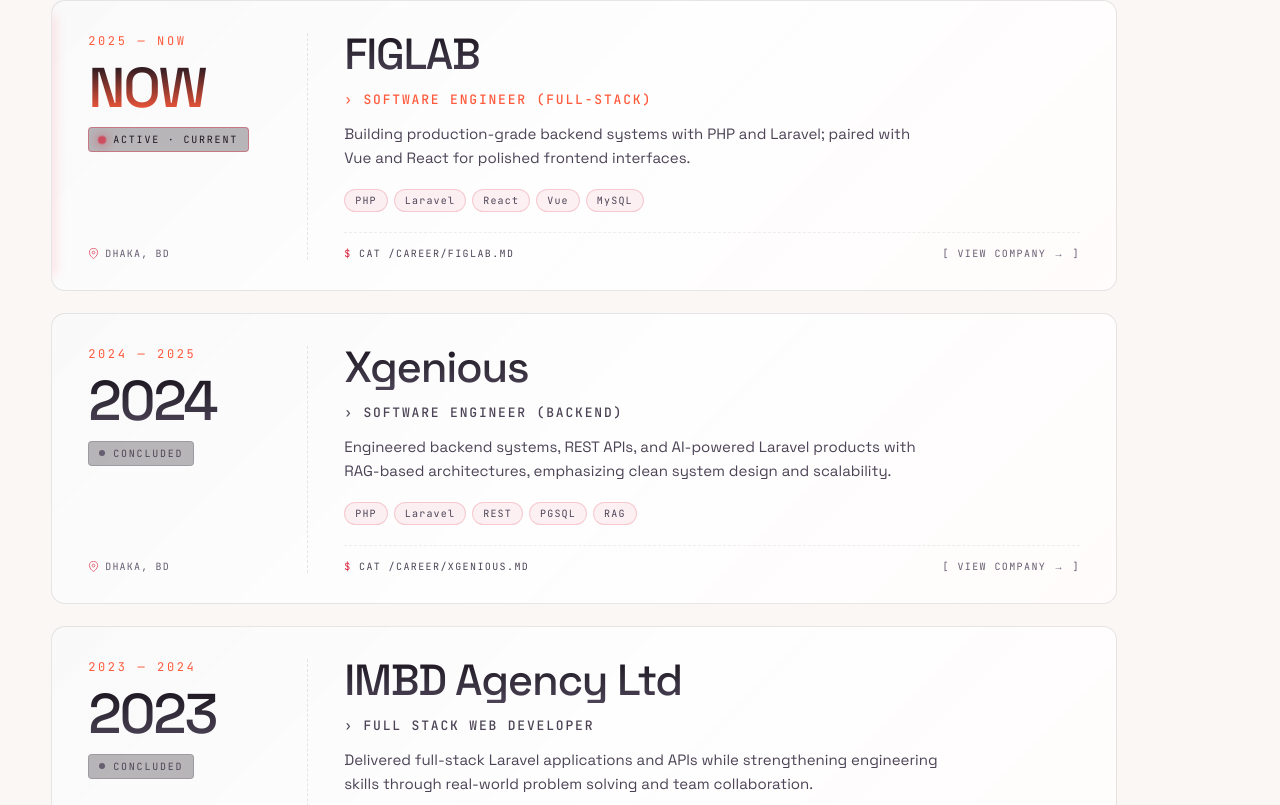
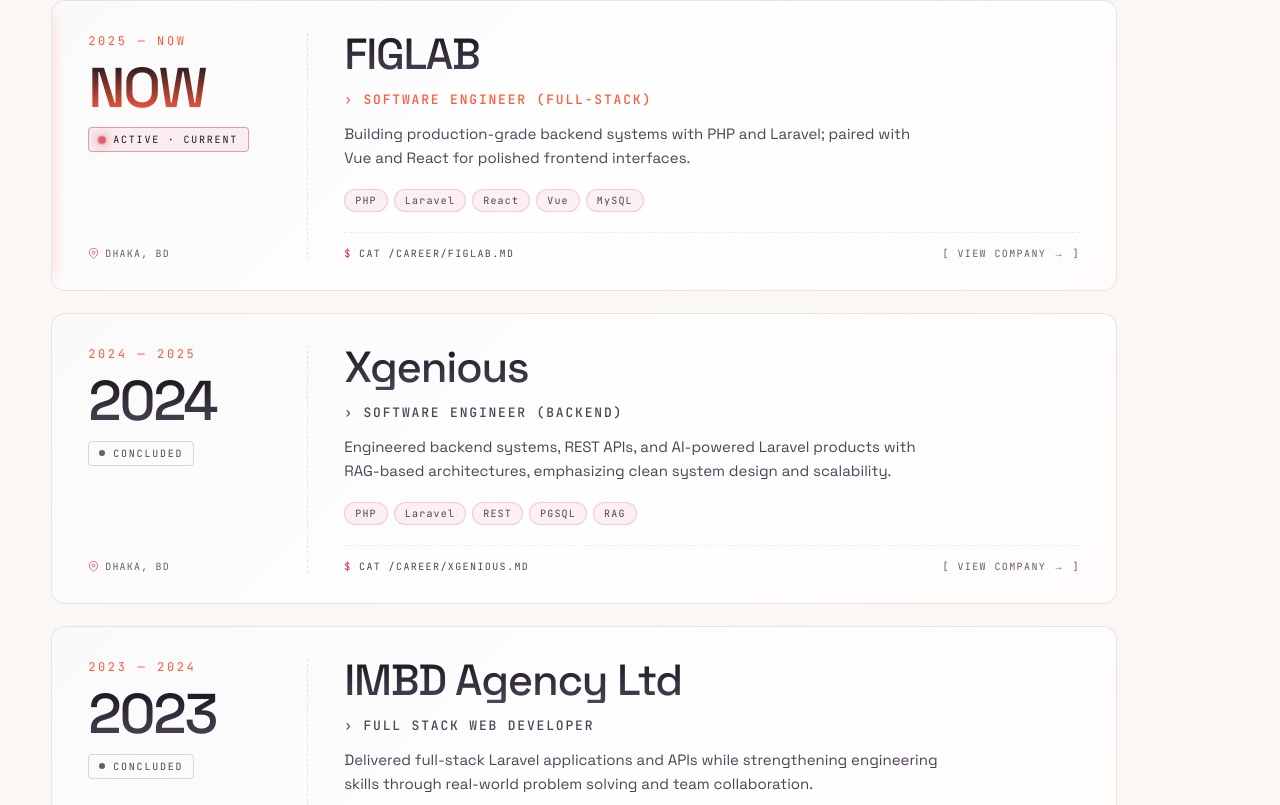
Before and after one commit to iz-ahmad/portfolio, a Next.js app: page / in a window 1280 px wide. Shown: the part 1935-2740 px from the top of the page. Built offline with nearby package versions, Linux system fonts and the light colour scheme; no server answers.

Commit message:
fix: replace ash-grey status badge fill with outline in light mode

```diff
--- a/src/styles/experience.css
+++ b/src/styles/experience.css
@@ -175,6 +175,8 @@
   -webkit-background-clip: text;
   background-clip: text;
 }
+/* Light default: a clean outline badge, no fill — the solid dark-mode
+   pill (below) would read as a flat ash-grey block on a white card. */
 .exp2-status {
   display: inline-flex;
   align-items: center;
@@ -187,8 +189,11 @@
   padding: 5px 10px;
   border: 1px solid var(--site-border-strong);
   border-radius: 4px;
-  background: rgba(var(--site-well-rgb), 0.3);
+  background: transparent;
   align-self: flex-start;
+}
+[data-site-theme="dark"] .exp2-status {
+  background: rgba(0, 0, 0, 0.3);
 }
 .exp2-status::before {
   content: "";
@@ -198,6 +203,10 @@
 .exp2-row.is-current .exp2-status {
   border-color: rgba(var(--site-accent-rgb), 0.4);
   color: var(--site-text-0);
+  background: rgba(var(--site-accent-rgb), 0.06);
+}
+[data-site-theme="dark"] .exp2-row.is-current .exp2-status {
+  background: rgba(0, 0, 0, 0.3);
 }
 .exp2-row.is-current .exp2-status::before {
   background: var(--site-accent);
```
